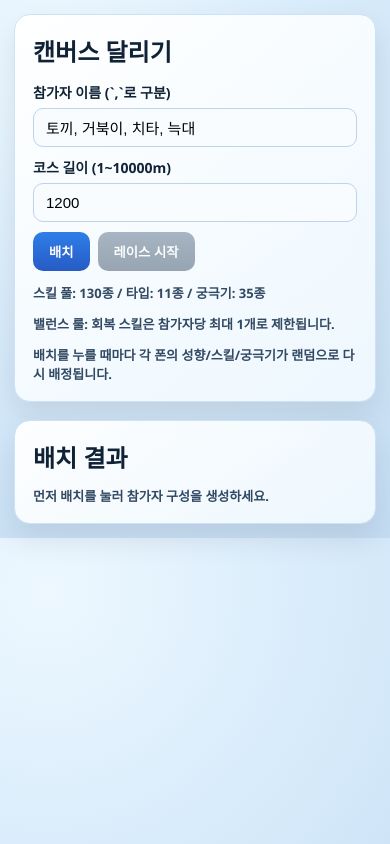
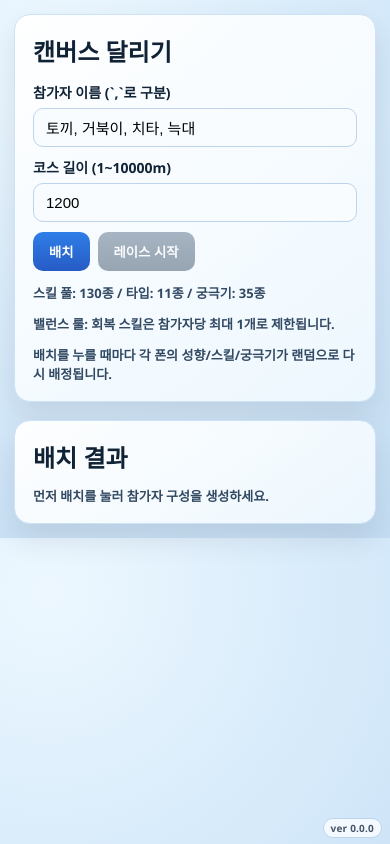
Before and after one commit to Down98/CanvasRun, a React (Vite) app: page / in a window 390 px wide. Built offline with nearby package versions, Linux system fonts and the light colour scheme.

Commit message:
chore: show app version badge in UI

```diff
--- a/src/App.css
+++ b/src/App.css
@@ -679,6 +679,23 @@ button:disabled {
   font-size: 10px;
 }
 
+.app-version {
+  position: fixed;
+  right: 12px;
+  bottom: 10px;
+  margin: 0;
+  padding: 3px 8px;
+  border-radius: 999px;
+  border: 1px solid #bdd4ec;
+  background: rgb(248 252 255 / 88%);
+  color: #475569;
+  font-size: 11px;
+  font-weight: 700;
+  letter-spacing: 0.2px;
+  pointer-events: none;
+  z-index: 60;
+}
+
 @media (max-width: 820px) {
   .page {
     padding: 14px;
@@ -726,4 +743,11 @@ button:disabled {
     max-height: calc(100vh - 10px);
     max-height: calc(100svh - 10px);
   }
+
+  .app-version {
+    right: 8px;
+    bottom: 6px;
+    font-size: 10px;
+    padding: 2px 7px;
+  }
 }
--- a/src/App.jsx
+++ b/src/App.jsx
@@ -38,6 +38,9 @@ const BGM_LEAD_PATTERN_A = [0, 1, 2, 1, 2, 1, 0, 2, 1, 2, 1, 0, 2, 1, 2, 0];
 const BGM_LEAD_PATTERN_B = [2, 1, 0, 1, 2, 0, 1, 2, 0, 1, 2, 1, 0, 2, 1, 2];
 const AUDIO_MASTER_GAINS = [0, 0.09, 0.15, 0.22];
 const AUDIO_MASTER_LABELS = ["OFF", "30%", "60%", "100%"];
+const PACE_MIN_RUN_HOLD_SEC = 1.05;
+const PACE_MIN_RECOVER_HOLD_SEC = 1.2;
+const APP_VERSION = typeof __APP_VERSION__ !== "undefined" ? __APP_VERSION__ : "dev";
 
 const SKILL_PREFIXES = [
   "Crimson",
@@ -815,6 +818,7 @@ function createRunners(names, pool, ultimatePool = ULTIMATE_POOL) {
       paceProfile,
       paceMode: "run",
       paceModeUntil: initialRunSec,
+      paceLockedUntil: 0,
       paceCycle: 0,
       ultimate,
       ultimateUsed: false,
@@ -864,6 +868,7 @@ function prepareRunnersForRace(baseRunners) {
       paceProfile,
       paceMode: "run",
       paceModeUntil: rollPaceDuration(paceProfile.runMinSec, paceProfile.runMaxSec, 0.62),
+      paceLockedUntil: 0,
       paceCycle: 0,
       ultimate: { ...(r.ultimate ?? ULTIMATE_POOL[0]) },
       ultimateUsed: false,
@@ -1820,6 +1825,10 @@ export default function App() {
       if (!r.paceModeUntil || Number.isNaN(r.paceModeUntil)) {
         r.paceModeUntil = race.elapsed + rollPaceDuration(paceProfile.runMinSec, paceProfile.runMaxSec, 0.58);
       }
+      if (r.paceLockedUntil === undefined || r.paceLockedUntil === null || Number.isNaN(r.paceLockedUntil)) {
+        r.paceLockedUntil = 0;
+      }
+      const canSwitchPaceMode = race.elapsed >= r.paceLockedUntil;
 
       const latePhase = race.phaseKey === "final" || race.phaseKey === "climax";
       const desperateChase = latePhase && c.rank >= Math.max(3, fieldSize - 1);
@@ -1843,17 +1852,20 @@ export default function App() {
       if (r.paceMode === "run") {
         const timedOut = race.elapsed >= r.paceModeUntil;
         const forced = r.stamina <= lowStaminaGate;
-        if (forced || timedOut) {
+        if ((forced || timedOut) && canSwitchPaceMode) {
           r.paceMode = "recover";
           r.paceModeUntil = race.elapsed + rollRecoverWindow(forced);
+          r.paceLockedUntil = race.elapsed + PACE_MIN_RECOVER_HOLD_SEC;
           r.paceCycle = (r.paceCycle ?? 0) + 1;
         }
       } else {
         const timedOut = race.elapsed >= r.paceModeUntil;
         const recoveredEnough = r.stamina >= highStaminaGate;
-        if ((recoveredEnough && race.elapsed >= r.paceModeUntil - 0.28) || timedOut || desperateChase) {
+        const wantRunSwitch = (recoveredEnough && race.elapsed >= r.paceModeUntil - 0.28) || timedOut || desperateChase;
+        if (wantRunSwitch && canSwitchPaceMode) {
           r.paceMode = "run";
           r.paceModeUntil = race.elapsed + rollRunWindow();
+          r.paceLockedUntil = race.elapsed + PACE_MIN_RUN_HOLD_SEC;
         }
       }
 
@@ -2090,7 +2102,16 @@ export default function App() {
       }
 
       let drain = dt * (r.speed / 24.5) * 0.032 * drainMul;
-      let recover = dt * (regen + (r.speed < 11 ? 0.004 : 0));
+      const rankTail01 = clamp((c.rank - 1) / Math.max(1, fieldSize - 1), 0, 1);
+      const lateRankRecoverPerSec =
+        race.phaseKey === "climax"
+          ? lerp(0, r.paceMode === "recover" ? 0.0048 : 0.0017, rankTail01)
+          : race.phaseKey === "final"
+            ? lerp(0, r.paceMode === "recover" ? 0.0036 : 0.0012, rankTail01)
+            : race.phaseKey === "middle"
+              ? lerp(0, r.paceMode === "recover" ? 0.0022 : 0.0008, rankTail01)
+            : 0;
+      let recover = dt * (regen + (r.speed < 11 ? 0.004 : 0) + lateRankRecoverPerSec);
       if (race.phaseKey === "opening") recover += dt * 0.0014;
       if (race.phaseKey === "climax") drain *= 1.14;
       drain *= clamp(0.86 + spendDrive * 0.34, 0.72, 1.42);
@@ -2926,6 +2947,7 @@ export default function App() {
           )}
         </>
       )}
+      <p className="app-version">ver {APP_VERSION}</p>
     </main>
   );
 }
--- a/vite.config.js
+++ b/vite.config.js
@@ -1,5 +1,11 @@
 import { defineConfig } from "vite";
+import { readFileSync } from "node:fs";
+
+const packageJson = JSON.parse(readFileSync(new URL("./package.json", import.meta.url), "utf-8"));
 
 export default defineConfig({
-  base: "/CanvasRun/"
+  base: "/CanvasRun/",
+  define: {
+    __APP_VERSION__: JSON.stringify(packageJson.version)
+  }
 });
```
